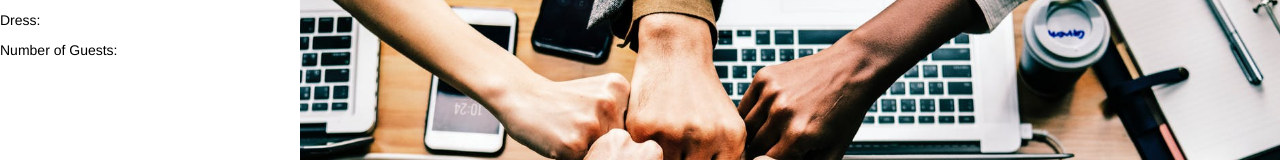
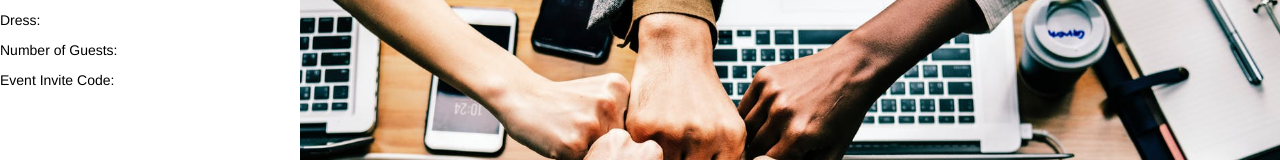
Before and after one commit to WhoMagic/whoMagic2, a React (Create React App) app in the folder client/: page /EventInfo in a window 1280 px wide. Shown: the part 192-352 px from the top of the page. Built offline with nearby package versions, Linux system fonts and the light colour scheme; no server answers; a web font is replaced by a local one; what auth0-js would draw is missing.

Commit message:
updating work showing event code now in event info page

```diff
--- a/client/src/EventInfo/EventInfo.js
+++ b/client/src/EventInfo/EventInfo.js
@@ -39,6 +39,8 @@ class EventInfo extends Component {
         <p>Description: {this.state.eventHolder.eventDescript} </p>
         <p>Dress: {this.state.eventHolder.dress}</p>
         <p>Number of Guests: {this.state.eventHolder.guestNumber}</p>
+        <p>Event Invite Code: {this.state.eventHolder.eventID}</p>
+
       </div>
       )
   }
```
